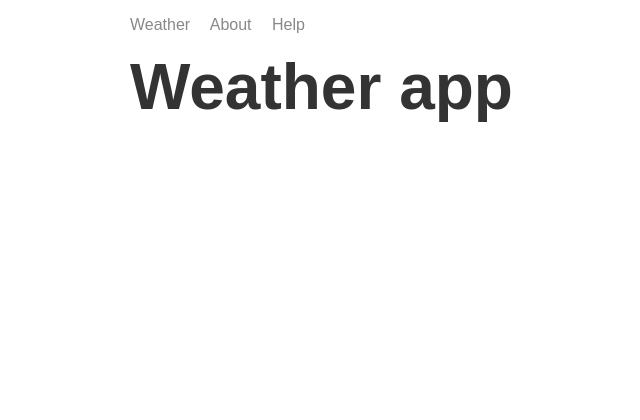
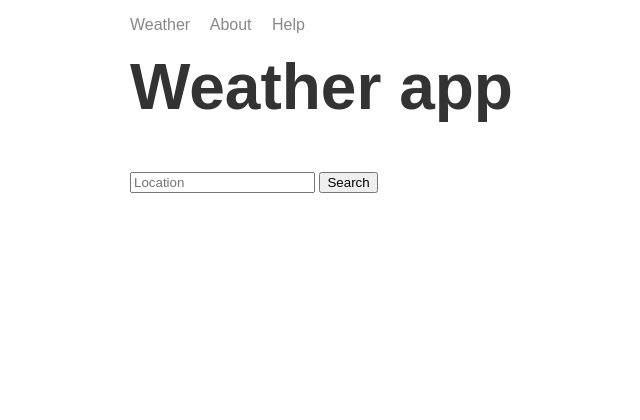
Before and after one commit to TheBigR/web-server, a Node server app: page / in a window 1280 px wide. Shown: the top 420 px of the page, without its empty margins (185-825 px from the left). Run offline with Node 20, Linux system fonts and the light colour scheme; some libraries are stand-ins or nearby versions.

Commit message:
search form created

```diff
--- a/templates/views/index.hbs
+++ b/templates/views/index.hbs
@@ -4,13 +4,18 @@
     <title>Weather app</title>
     <link rel="icon" href="/img/weather.png" />
     <link rel="stylesheet" href="./css/styles.css" />
-    <script src="/js/app.js"></script>
+
   </head>
   <body>
     <div class="main-content">
       {{>header}}
+      <form>
+        <input placeholder="Location">
+        <button>Search</button>
+      </form>
     </div>
 
     {{>footer}}
+    <script src="/js/app.js"></script>
   </body>
 </html>
```
Also changed, not shown: public/js/app.js.
